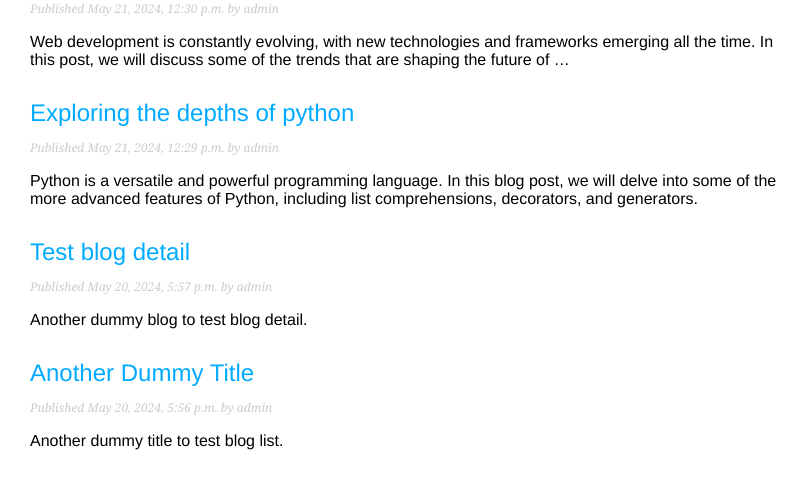
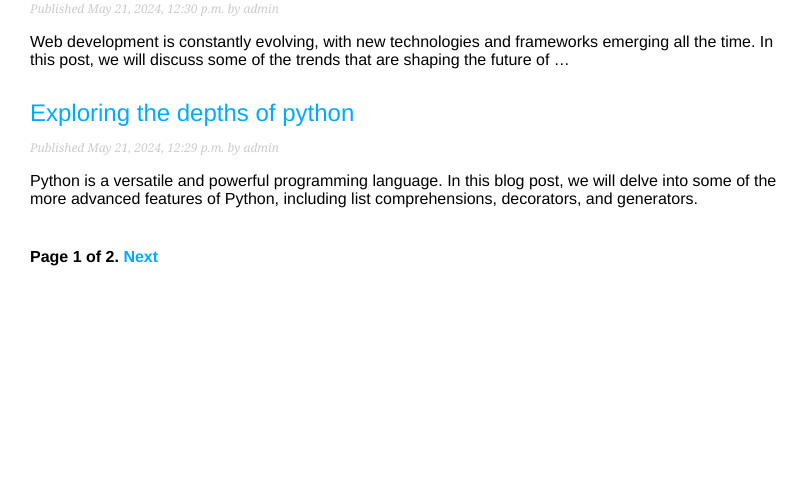
Before and after one commit to G1rlg4ng/Django-Blog-App, a Django app: page /blog/ in a window 1280 px wide. Shown: the part 278-767 px from the top of the page, without its empty margins (0-809 px from the left). Run offline with Django 5.2, Linux system fonts and the light colour scheme; data comes from the database, SQL or seed files in the repository; both versions use the stored data as it was after the commit.

Commit message:
Add pagination

```diff
--- a/blog/templates/blog/post/list.html
+++ b/blog/templates/blog/post/list.html
@@ -14,4 +14,5 @@
         </p>
         {{ post.body| truncatewords:30 | linebreaks}}
     {% endfor %}
+    {% include "pagination.html" with page=posts %}
 {% endblock %}
--- /dev/null
+++ b/blog/templates/pagination.html
@@ -0,0 +1,13 @@
+<div class="pagination">
+    <span class="step-links">
+        {% if page.has_previous %}
+            <a href="?page={{ page.previous_page_number }}">Previous</a>
+        {% endif %}
+    <span class="current">
+        Page {{ page.number }} of {{ page.paginator.num_pages }}.
+    </span>
+    {% if page.has_next %}
+        <a href="?page={{ page.next_page_number }}">Next</a>
+    {% endif %}
+    </span>
+</div>
--- a/blog/views.py
+++ b/blog/views.py
@@ -1,9 +1,18 @@
+from django.core.paginator import EmptyPage, PageNotAnInteger, Paginator
 from django.shortcuts import render, get_object_or_404
 from .models import Post
 
 
 def post_list(request):
-    posts = Post.published.all()
+    post_list = Post.published.all()
+    paginator = Paginator(post_list, 3)  # Pagination with three posts per page
+    page_number = request.GET.get('page', 1)
+    try:
+        posts = paginator.page(page_number)
+    except PageNotAnInteger:  # If page number is not an integer, get the first page
+        posts = paginator.page(1)
+    except EmptyPage:
+        posts = paginator.page(paginator.num_pages)
     return render(request, 'blog/post/list.html', {
         'posts': posts
     })
```
Also changed, not shown: db.sqlite3.
